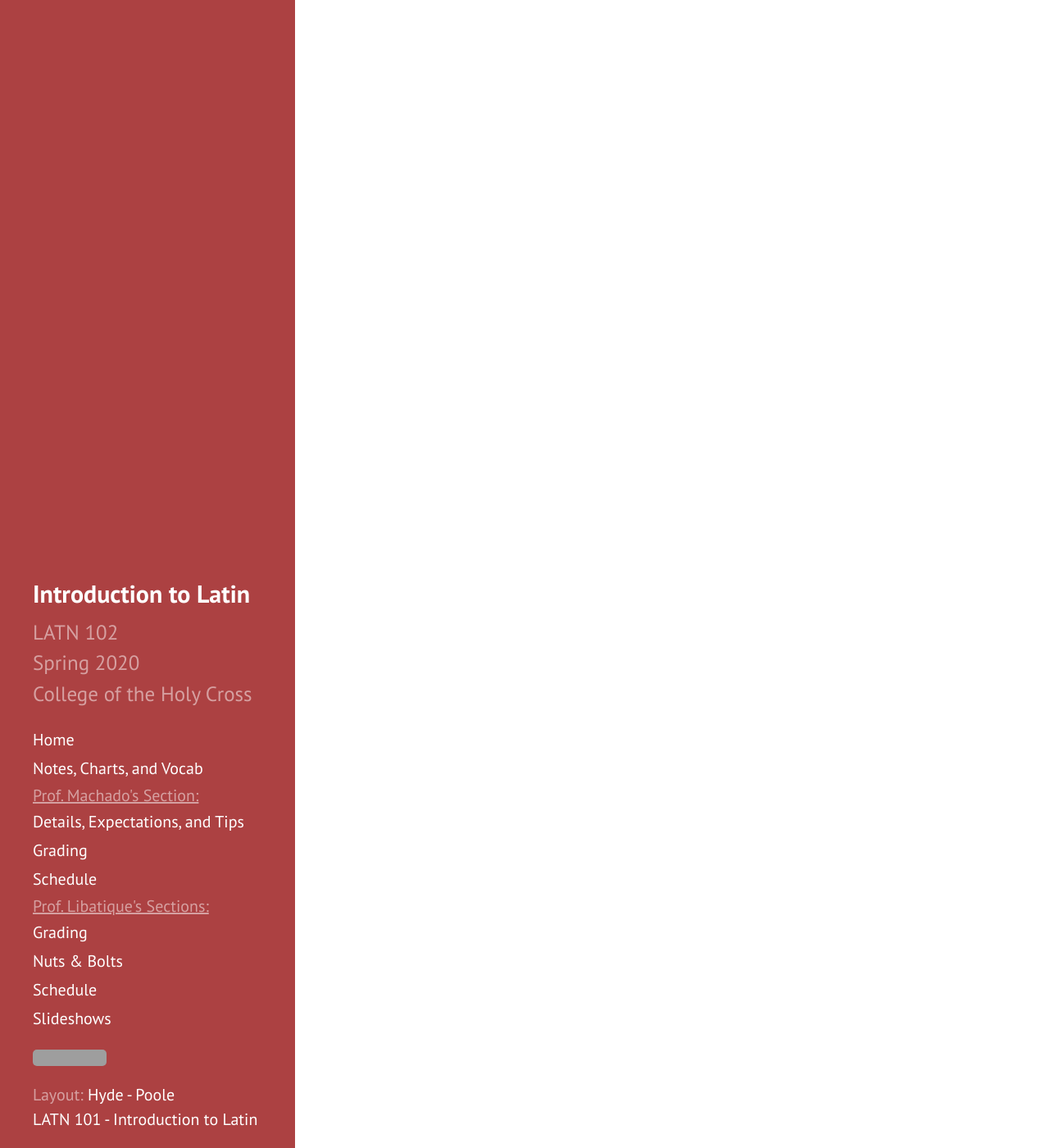
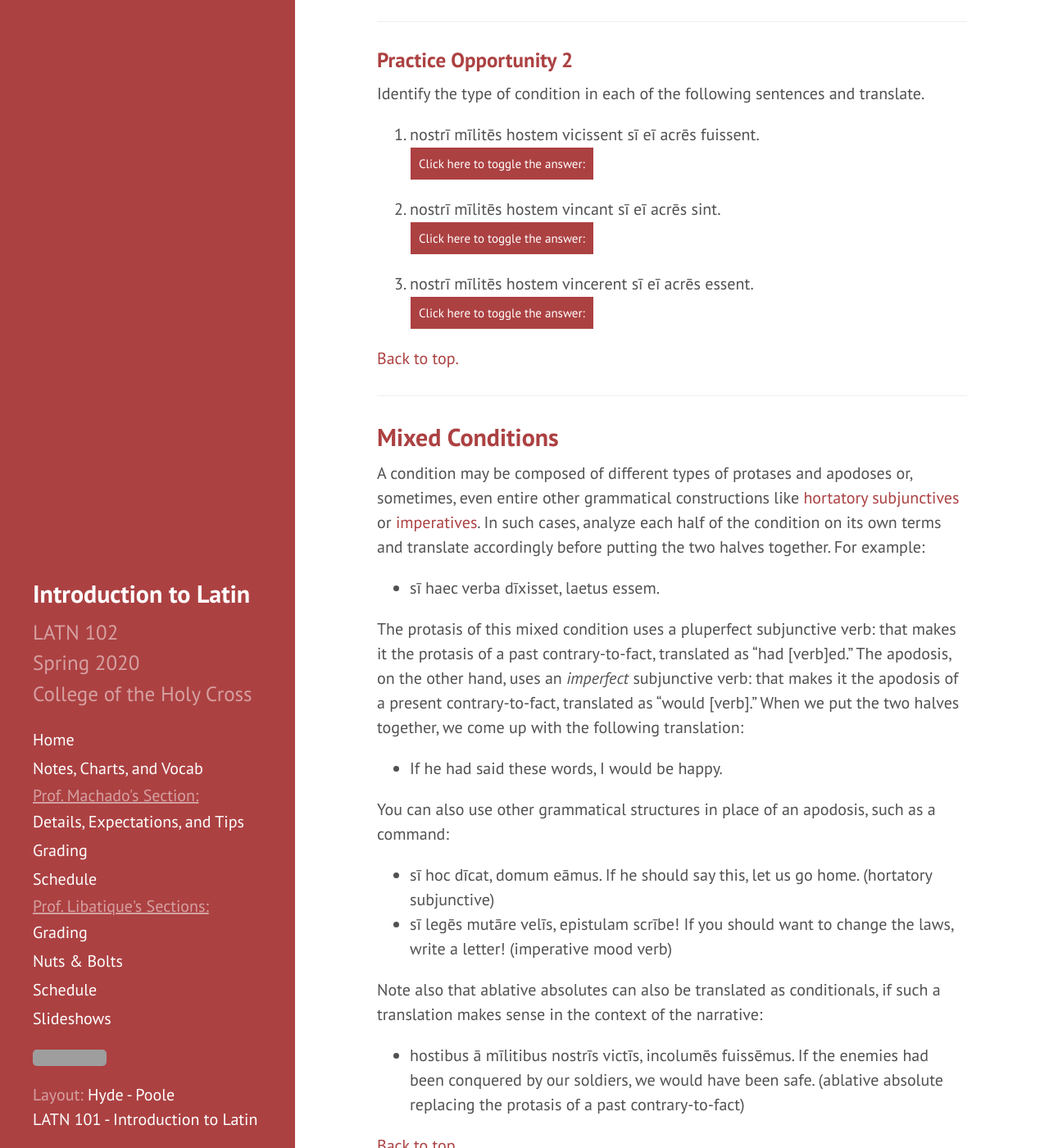
Before and after one commit to DLibatique/LATN102-S20, a Jekyll site: the page built from notes/19-conditionals.md, in a window 1280 px wide and 1400 px high, scrolled down 5734 px. Shown: the whole window at 82% size. Built offline with Jekyll 4.4.1, drawn with Linux system fonts in a browser that asks for light colours; some of the changed text lies outside the part shown; grey boxes are pictures that could not be loaded.

Commit message:
finished conditionals

```diff
--- a/notes/19-conditionals.md
+++ b/notes/19-conditionals.md
@@ -9,13 +9,19 @@
 
 ***
 
-Dummy Navigation
-
-- [Nouns](#nouns) \| [Declensions](#declensions) \| [Practice Opportunity](#practice-opportunity)
-- [Third Declension i-stems](#third-declension-i-stems)
-- [Adjectives](#adjectives): [2-1-2](#1-the-2-1-2-adjectives) ([-īus adjs.](#11--īus-adjectives)); [3 Term.](#2-three-termination-adjectives); [2 Term.](#3-two-termination-adjectives); [1 Term.](#4-one-termination-adjectives) \| [Irregulars](#5-irregulars) \| [Practice Opportunity](#practice-opportunity-1) \| [Substantives](#substantives)
-- [Case Usages - Nominative and Genitive](#case-usages---nominative-and-genitive) \| [Practice Opportunity](#practice-opportunity-2)
-- [Pronouns - *is, ea, id*](#pronouns---is-ea-id) \| [Practice Opportunity](#practice-opportunity-3)
+- [Conditionals - Overview](#conditionals---overview)
+- [Conditionals Chart](#conditionals-chart)
+- [Indicative Conditionals](#indicative-conditionals)
+  - [Past Simple](#past-simple)
+  - [Present Simple](#present-simple)
+  - [Future More Vivid / Future Simple](#future-more-vivid--future-simple)
+  - [Practice Opportunity 1](#practice-opportunity-1)
+- [Subjunctive Conditionals](#subjunctive-conditionals)
+  - [Past Contrary-to-Fact](#past-contrary-to-fact)
+  - [Present Contrary-to-Fact](#present-contrary-to-fact)
+  - [Future Less Vivid](#future-less-vivid)
+  - [Practice Opportunity 2](#practice-opportunity-2)
+- [Mixed Conditions](#mixed-conditions)
 
 ***
 
@@ -52,6 +58,10 @@
 
 "If he does it, he is wise."
 
+[Back to top.](#top)
+
+***
+
 ## Indicative Conditionals
 
 Conditionals that use the indicative mood in both clauses express general truths; for that reason, they are often called **general conditions**. We can always translate an indicative verb at face value depending on its tense: for example, if you see an imperfect tense indicative verb, translate it as a straightforward imperfect. There will be some options for translation when it comes to the future more vivid.
@@ -83,6 +93,25 @@
 
 In this case, using a present tense to translate the apodosis contributes to the generalizing quality of the condition; it also sounds better in English, especially if the verb in your protasis is in the future perfect, the translation of which usually sounds stilted and odd in modern English.
 
+[Back to top.](#top)
+
+***
+
+### Practice Opportunity 1
+
+Identify the type of condition contained in each of the following sentences and translate.
+
+1. tē nōn vidēbimus nisī in domō manēbis.
+<button onclick="toggleDisplay('prac1')">Click here to toggle the answer:</button> <span style="display: none;" id="prac1">future more vivid / future simple: "We will not see you unless you (will) remain in the house." / "We will not see you if you do / will not remain in the house."</span>
+
+2. sī illud dīxit, mentītus est. (mentior, -īrī, -ītus sum - to lie)
+<button onclick="toggleDisplay('prac2')">Click here to toggle the answer:</button> <span style="display: none;" id="prac2">past simple: "If he said that, he lied."</span>
+
+3. ea canere vult sī carmina discere potest.
+<button onclick="toggleDisplay('prac3')">Click here to toggle the answer:</button> <span style="display: none;" id="prac3">present simple: "She wants to sing if she can learn the songs."</span>
+
+[Back to top.](#top)
+
 ***
 
 ## Subjunctive Conditionals
@@ -91,30 +120,78 @@
 
 ### Past Contrary-to-Fact
 
-A past contrary-to-fact (or "past contrafactual") condition indicates what **would have** happened **if** something **had** happened. Both clauses will use the pluperfect subjunctive.
+A past contrary-to-fact (or "past contrafactual") condition indicates what **would have** happened **if** something **had** happened. Both clauses will use the **pluperfect subjunctive**.
 
 The protasis will translate the pluperfect subjunctive straightforwardly: "had [verb]ed".
 
 The apodosis will translate the pluperfect subjunctive with the auxiliaries "would have [verb]ed."
 
-- sī id fēcisset, sapiēns fuisset. If he had done it, he would have been wise
+- sī id fēcisset, sapiēns fuisset. If he had done it, he would have been wise.
 
 ### Present Contrary-to-Fact
 
+A present contrary-to-fact (or "present contrafactual") condition indicates what **would** happen **if** something **were** happening. Both clauses will use the **imperfect subjunctive**.
+
+The protasis will translate the imperfect subjunctive with the auxiliary "were [verb]ing."
+
+The apodosis will translate the imperfect subjunctive with the auxiliary "would [verb]."
+
+- sī id faceret, sapiēns esset. If he were doing it, he would be wise.
+
 ### Future Less Vivid
+
+The future less vivid condition indicates an action that **would** happen in the future, if another action **should** happen first. Both clauses will use the **present subjunctive**.
+
+The protasis will translate the present subjunctive with the auxiliary "should [verb]."
+
+The apodosis will translate the present subjunctive with the auxiliary "would [verb]."
+
+- sī id faciat, sapiēns sit. If he should do it, he would be wise.
+
+Note that the translation of the apodosis is the same as the apodosis of a present contrary-to-fact; the difference lies in the time when the action of the protasis would be completed: in the present for a present contrary-to-fact; in the future for a future less vivid.
+
+Rarely, you may see a perfect subjunctive instead of a present subjunctive in the protasis:
+
+- sī id fēcerit, sapiēns sit. If he should do it, he would be wise.
+
+[Back to top.](#top)
 
 ***
 
-### Dummy Practice opportunity
+### Practice Opportunity 2
 
-What declension does each of the following nouns belong to?
-1. *ager*, *agrī*, m. - field
-<button onclick="toggleDisplay('prac1')">Click here to toggle the answer:</button> <span style="display: none;" id="prac1">2nd</span>
+Identify the type of condition in each of the following sentences and translate.
 
-2. *nomen*, *nominis*, n. - name
-<button onclick="toggleDisplay('prac2')">Click here to toggle the answer:</button> <span style="display: none;" id="prac2">3rd</span>
+4. nostrī mīlitēs hostem vicissent sī eī acrēs fuissent.
+<button onclick="toggleDisplay('prac4')">Click here to toggle the answer:</button> <span style="display: none;" id="prac4">past contrary-to-fact: "Our soldiers would have defeated the enemy if they had been fierce."</span>
 
-3. *agricola*, *agricolae*, m. - farmer
-<button onclick="toggleDisplay('prac3')">Click here to toggle the answer:</button> <span style="display: none;" id="prac3">1st</span>
+5. nostrī mīlitēs hostem vincant sī eī acrēs sint.
+<button onclick="toggleDisplay('prac5')">Click here to toggle the answer:</button> <span style="display: none;" id="prac5">future less vivid: "Our soldiers would conquer the enemy if they should be fierce."</span>
+
+6. nostrī mīlitēs hostem vincerent sī eī acrēs essent.
+<button onclick="toggleDisplay('prac6')">Click here to toggle the answer:</button> <span style="display: none;" id="prac6">present contrary-to-fact: "Our soldiers would conquer the enemy if they were fierce."</span>
 
 [Back to top.](#top)
+
+***
+
+## Mixed Conditions
+
+A condition may be composed of different types of protases and apodoses or, sometimes, even entire other grammatical constructions like [hortatory subjunctives](orders#hortatory-subjunctive) or [imperatives](orders#imperative-mood). In such cases, analyze each half of the condition on its own terms and translate accordingly before putting the two halves together. For example:
+
+- sī haec verba dīxisset, laetus essem.
+
+The protasis of this mixed condition uses a pluperfect subjunctive verb: that makes it the protasis of a past contrary-to-fact, translated as "had [verb]ed."  The apodosis, on the other hand, uses an *imperfect* subjunctive verb: that makes it the apodosis of a present contrary-to-fact, translated as "would [verb]." When we put the two halves together, we come up with the following translation:
+
+- If he had said these words, I would be happy.
+
+You can also use other grammatical structures in place of an apodosis, such as a command:
+
+- sī hoc dīcat, domum eāmus. If he should say this, let us go home. (hortatory subjunctive)
+- sī legēs mutāre velīs, epistulam scrībe! If you should want to change the laws, write a letter! (imperative mood verb)
+
+Note also that ablative absolutes can also be translated as conditionals, if such a translation makes sense in the context of the narrative:
+
+- hostibus ā mīlitibus nostrīs victīs, incolumēs fuissēmus. If the enemies had been conquered by our soldiers, we would have been safe. (ablative absolute replacing the protasis of a past contrary-to-fact)
+
+[Back to top.](#top)
```
